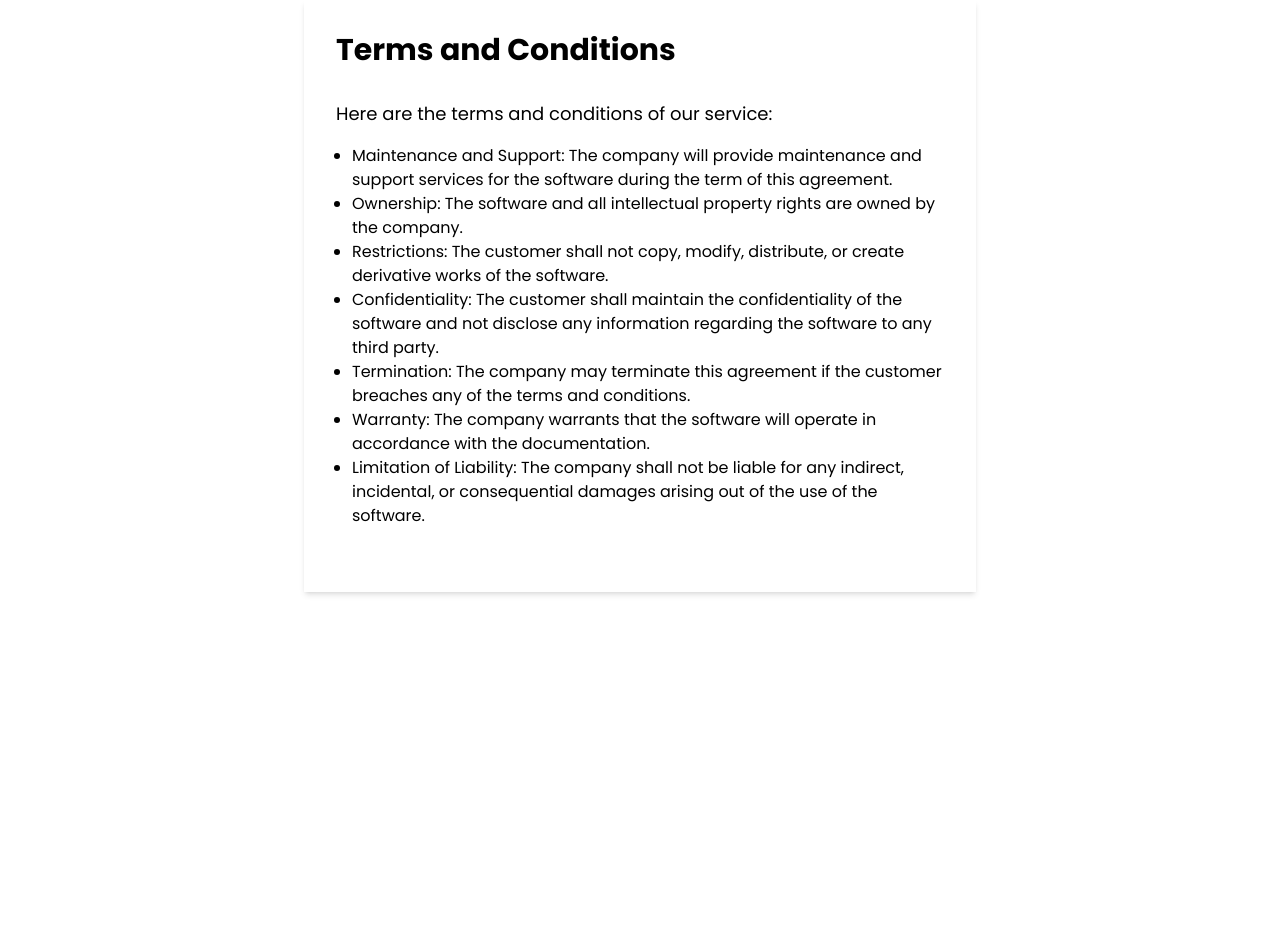
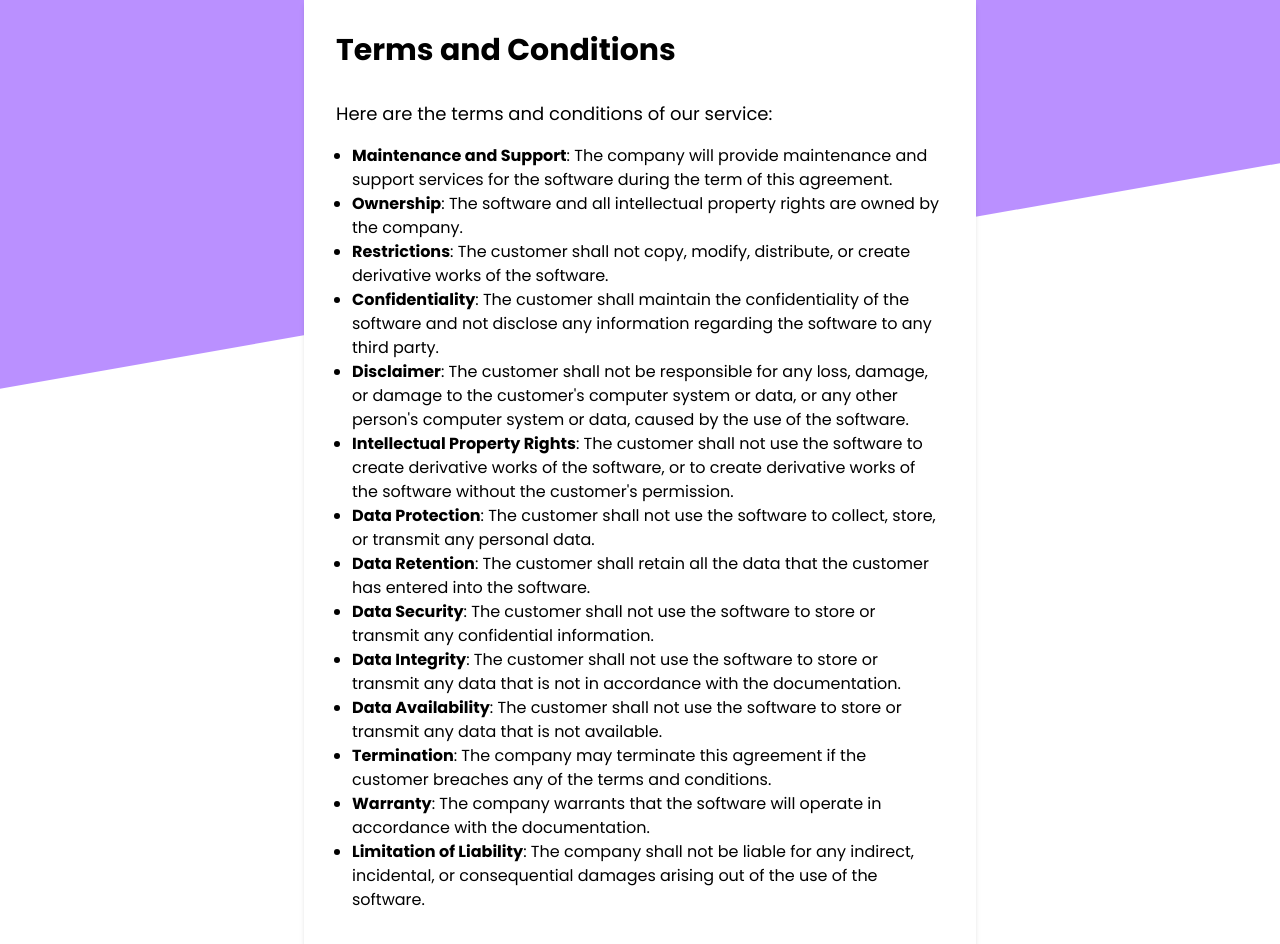
Before and after one commit to Cessation-Code/essentialerp-frontend, a Next.js app: page /terms-and-conditions in a window 1280 px wide. Shown: the top 944 px of the page. Before the commit the page ends 800 px from the top, so only its background shows below. Built offline with nearby package versions, Linux system fonts and the light colour scheme.

Commit message:
something close to done.

```diff
--- a/pages/terms-and-conditions.js
+++ b/pages/terms-and-conditions.js
@@ -1,27 +1,31 @@
 import React from 'react';
-
-   /**
-    * Returns a div containing the terms and conditions of the service.
-    *
-    * @return {JSX.Element} A div containing the terms and conditions.
-    */
 
 const Terms = () => {
   return (
-      <div className="bg-white shadow-md p-8 max-w-2xl mx-auto">
+    <div className="flex flex-col relative bg-white">
+      {/* here's the diagonal object giving at the top */}
+      <div className="z-0 absolute -top-56 bottom-96 h-[500px] inset-0 bg-[#7622FF] opacity-50 transform -skew-y-[10deg]"></div>
+      <div className="bg-white shadow-md p-8 max-w-2xl mx-auto z-10" border-radius="10px">
         <h1 className="text-3xl font-bold mb-8">Terms and Conditions</h1>
         <p className="text-lg mb-4">Here are the terms and conditions of our service:</p>
         <ul className="list-disc pl-4 mb-8">
-        <li>Maintenance and Support: The company will provide maintenance and support services for the software during the term of this agreement.</li>
-        <li>Ownership: The software and all intellectual property rights are owned by the company.</li>
-        <li>Restrictions: The customer shall not copy, modify, distribute, or create derivative works of the software.</li>
-        <li>Confidentiality: The customer shall maintain the confidentiality of the software and not disclose any information regarding the software to any third party.</li>
-        <li>Termination: The company may terminate this agreement if the customer breaches any of the terms and conditions.</li>
-        <li>Warranty: The company warrants that the software will operate in accordance with the documentation.</li>
-        <li>Limitation of Liability: The company shall not be liable for any indirect, incidental, or consequential damages arising out of the use of the software.</li>
+          <li><b>Maintenance and Support</b>: The company will provide maintenance and support services for the software during the term of this agreement.</li>
+          <li><b>Ownership</b>: The software and all intellectual property rights are owned by the company.</li>
+          <li><b>Restrictions</b>: The customer shall not copy, modify, distribute, or create derivative works of the software.</li>
+          <li><b>Confidentiality</b>: The customer shall maintain the confidentiality of the software and not disclose any information regarding the software to any third party.</li>
+          <li><b>Disclaimer</b>: The customer shall not be responsible for any loss, damage, or damage to the customer's computer system or data, or any other person's computer system or data, caused by the use of the software.</li>
+          <li><b>Intellectual Property Rights</b>: The customer shall not use the software to create derivative works of the software, or to create derivative works of the software without the customer's permission.</li>
+          <li><b>Data Protection</b>: The customer shall not use the software to collect, store, or transmit any personal data.</li>
+          <li><b>Data Retention</b>: The customer shall retain all the data that the customer has entered into the software.</li>
+          <li><b>Data Security</b>: The customer shall not use the software to store or transmit any confidential information.</li>
+          <li><b>Data Integrity</b>: The customer shall not use the software to store or transmit any data that is not in accordance with the documentation.</li>
+          <li><b>Data Availability</b>: The customer shall not use the software to store or transmit any data that is not available.</li>
+          <li><b>Termination</b>: The company may terminate this agreement if the customer breaches any of the terms and conditions.</li>
+          <li><b>Warranty</b>: The company warrants that the software will operate in accordance with the documentation.</li>
+          <li><b>Limitation of Liability</b>: The company shall not be liable for any indirect, incidental, or consequential damages arising out of the use of the software.</li>
         </ul>
       </div>
-
+    </div>
   );
 };
 
```
Lines whose indentation alone changed are shown as unchanged.
